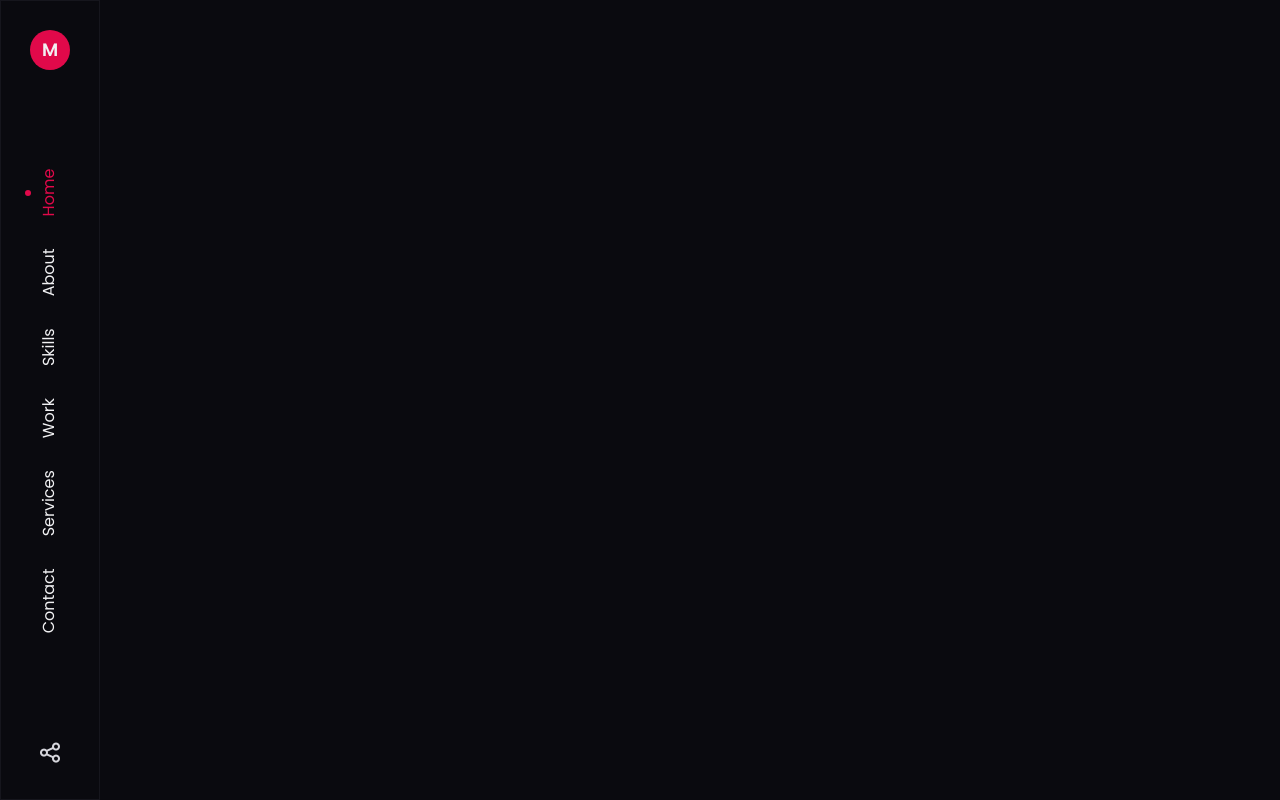
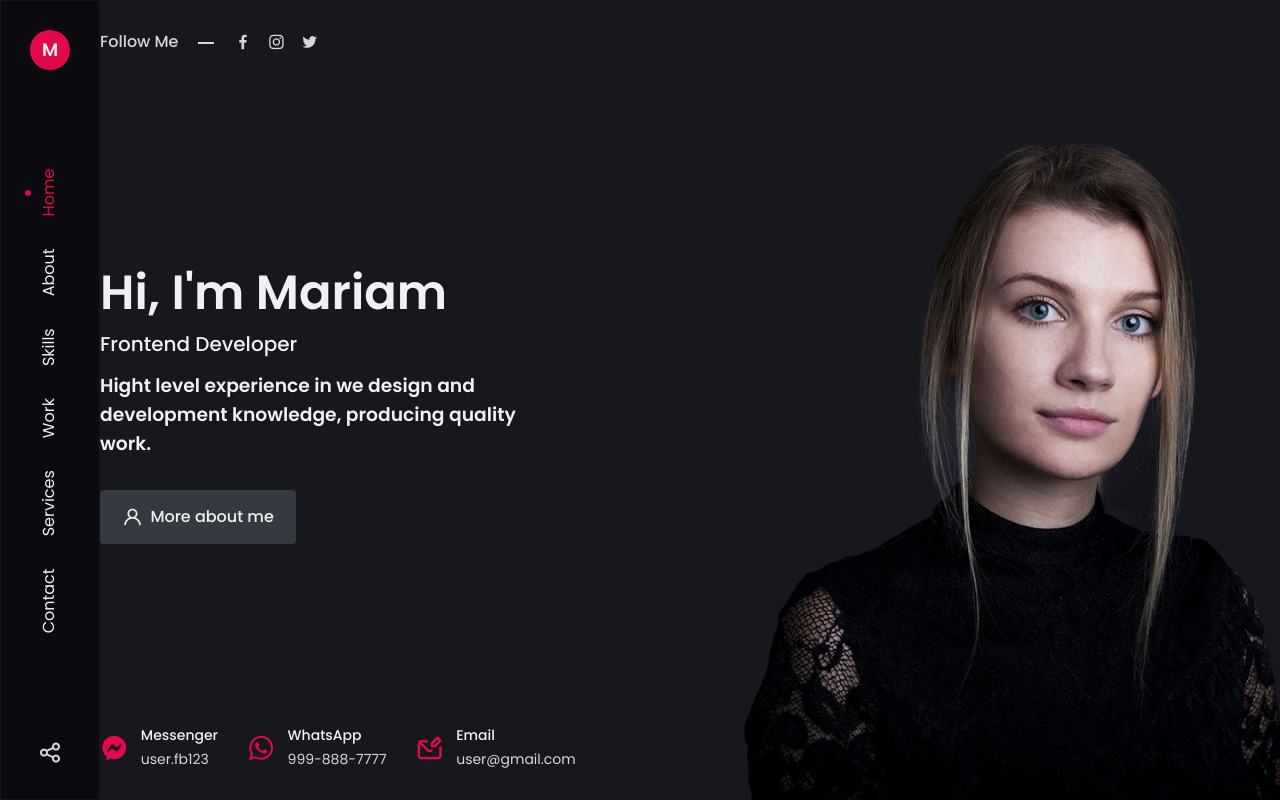
Before and after one commit to harry-jakes3018/personal-portfolio1, a plain HTML site: page index.html in a window 1280 px wide. Drawn offline with nearby package versions, Linux system fonts and the light colour scheme.

Commit message:
Home Section Completed

```diff
--- a/assets/css/style.css
+++ b/assets/css/style.css
@@ -114,6 +114,15 @@ input {
 
 /*=============== LAYOUT ===============*/
 
+.container {
+    max-width: 1250px;
+    margin: 0 auto;
+}
+
+.grid {
+    display: grid;
+}
+
 /*=============== REUSABLE CSS CLASSES ===============*/
 
 /*=============== SIDEBAR ===============*/
@@ -205,10 +214,146 @@ input {
 }
 
 /*=============== MAIN ===============*/
+.main {
+    margin-left: 100px;
+}
 
 /*===== Home Section =====*/
+.home {
+    background: url("../img/home-bg.jpg");
+    background-size: cover;
+    background-position: center center;
+    height: 100vh;
+}
+
+.home__container {
+    position: relative;
+    height: 100%;
+    align-items: center;
+}
+
+.home__social {
+    position: absolute;
+    top: 1.8rem;
+    left: 0;
+    display: flex;
+    align-items: center;
+    column-gap: 3.5rem;
+}
+
+.home__social-follow {
+    font-weight: var(--font-medium);
+    position: relative;
+}
+
+.home__social-follow::after {
+    content: "";
+    position: absolute;
+    width: 1rem;
+    height: 2px;
+    background-color: var(--text-color);
+    right: -45%;
+    top: 50%;
+}
+
+.home__social-links {
+    display: inline-flex;
+    column-gap: 1rem;
+}
+
+.home__social-link {
+    font-size: 1.08rem;
+    color: var(--text-color);
+    transition: 0.4s;
+}
+
+.home__social-link:hover {
+    transform: translateY(-0.25rem);
+}
+
+.home__img {
+    display: none;
+}
+
+.home__title {
+    font-size: var(--biggest-font-size);
+}
+
+.home__subtitle {
+    font-size: var(--h3-font-size);
+    font-weight: var(--font-medium);
+    margin-bottom: var(--mb-0-75);
+}
+
+.home__description {
+    max-width: 450px;
+    margin-bottom: var(--mb-2);
+}
+
+.my__info {
+    display: flex;
+    column-gap: 1.8rem;
+    position: absolute;
+    left: 0;
+    bottom: 1.8rem;
+}
+
+.info__item {
+    display: flex;
+    align-items: center;
+}
+
+.info__title,
+.info__subtitle {
+    font-size: var(--small-font-size);
+}
+
+.info__title {
+    font-weight: var(--font-medium);
+}
+
+.info__icon {
+    font-size: 1.8rem;
+    color: var(--skin-color);
+    margin-right: var(--mb-0-75);
+}
 
 /*===== Buttons =====*/
+.button {
+    display: inline-flex;
+    align-items: center;
+    column-gap: 0.5rem;
+    background-color: #343a40;
+    color: var(--title-color);
+    padding: 0.75rem 1.4rem;
+    border-radius: 0.25rem;
+    font-weight: var(--font-medium);
+    position: relative;
+    z-index: 1;
+}
+
+.button::after {
+    position: absolute;
+    content: "";
+    left: 0;
+    top: 0;
+    width: 100%;
+    height: 100%;
+    background-color: var(--skin-color);
+    z-index: -1;
+    transform-origin: center;
+    transition: 0.4s;
+    transform: scale(0);
+    border-radius: 0.25rem;
+}
+
+.button:hover::after {
+    transform: scale(1);
+}
+
+.button__icon {
+    font-size: 1.25rem;
+}
 
 /*===== About Section =====*/
 
--- a/index.html
+++ b/index.html
@@ -70,6 +70,88 @@
         <!--========== MAIN ==========-->
         <main class="main">
             <!--===== Home =====-->
+            <section class="home" id="home">
+                <div class="home__container container grid">
+                    <div class="home__social">
+                        <span class="home__social-follow">Follow Me</span>
+                        <div class="home__social-links">
+                            <a
+                                href="https://www.facebook.com"
+                                class="home__social-link"
+                                target="_blank"
+                                rel="noopener noreferrer"
+                                ><i class="uil uil-facebook-f"></i
+                            ></a>
+                            <a
+                                href="https://www.instagram.com"
+                                class="home__social-link"
+                                target="_blank"
+                                rel="noopener noreferrer"
+                                ><i class="uil uil-instagram"></i
+                            ></a>
+                            <a
+                                href="https://www.twitter.com"
+                                class="home__social-link"
+                                target="_blank"
+                                rel="noopener noreferrer"
+                                ><i class="uil uil-twitter"></i
+                            ></a>
+                        </div>
+                    </div>
+
+                    <img
+                        src="/assets/img/home-img.png"
+                        alt=""
+                        class="home__img"
+                    />
+
+                    <div class="home__data">
+                        <h1 class="home__title">Hi, I'm Mariam</h1>
+                        <h3 class="home__subtitle">Frontend Developer</h3>
+                        <h3 class="home__description">
+                            Hight level experience in we design and development
+                            knowledge, producing quality work.
+                        </h3>
+                        <a href="#about" class="button"
+                            ><i class="uil uil-user button__icon"></i>More about
+                            me</a
+                        >
+                    </div>
+
+                    <div class="my__info">
+                        <div class="info__item">
+                            <i
+                                class="uil uil-facebook-messenger info__icon"
+                            ></i>
+
+                            <div>
+                                <h3 class="info__title">Messenger</h3>
+                                <span class="info__subtitle">user.fb123</span>
+                            </div>
+                        </div>
+
+                        <div class="info__item">
+                            <i class="uil uil-whatsapp info__icon"></i>
+
+                            <div>
+                                <h3 class="info__title">WhatsApp</h3>
+                                <span class="info__subtitle">999-888-7777</span>
+                            </div>
+                        </div>
+
+                        <div class="info__item">
+                            <i class="uil uil-envelope-edit info__icon"></i>
+
+                            <div>
+                                <h3 class="info__title">Email</h3>
+                                <span class="info__subtitle"
+                                    >user@gmail.com</span
+                                >
+                            </div>
+                        </div>
+                    </div>
+                </div>
+            </section>
 
             <!--===== About =====-->
 
```
